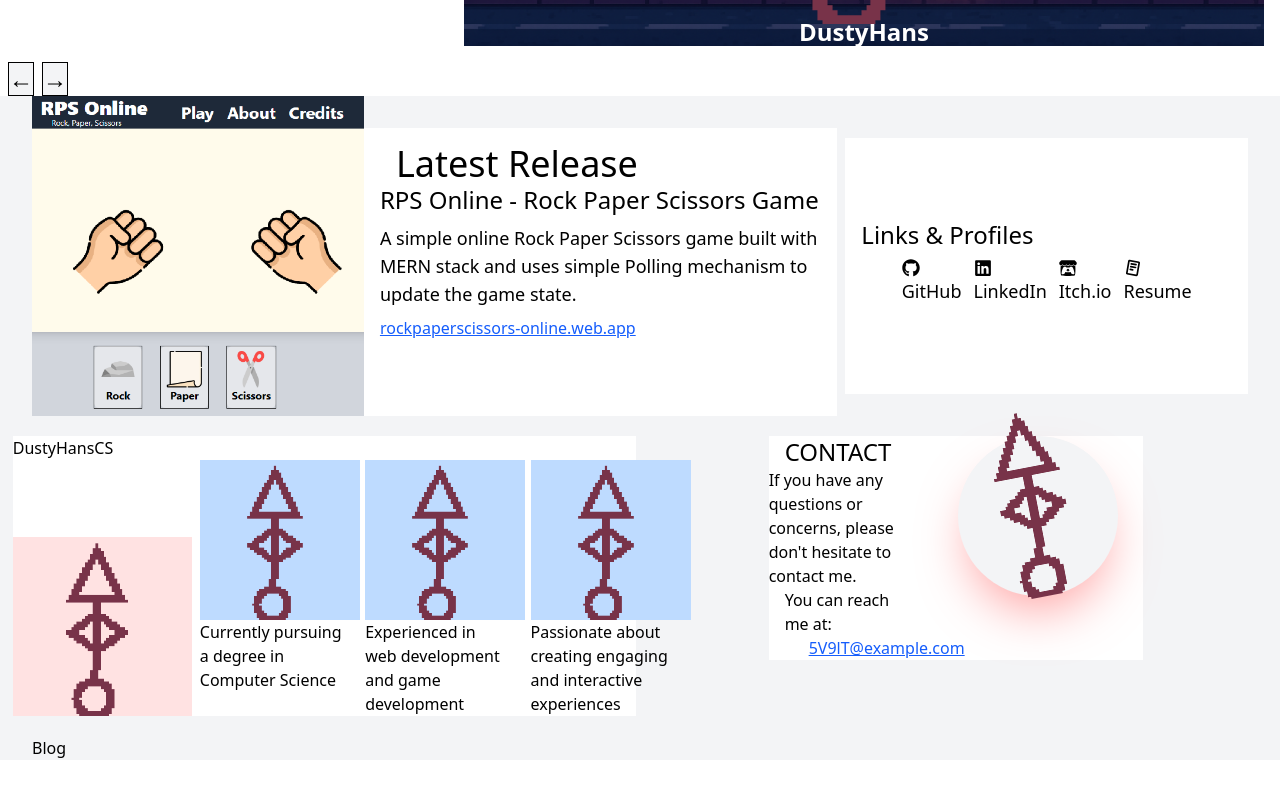
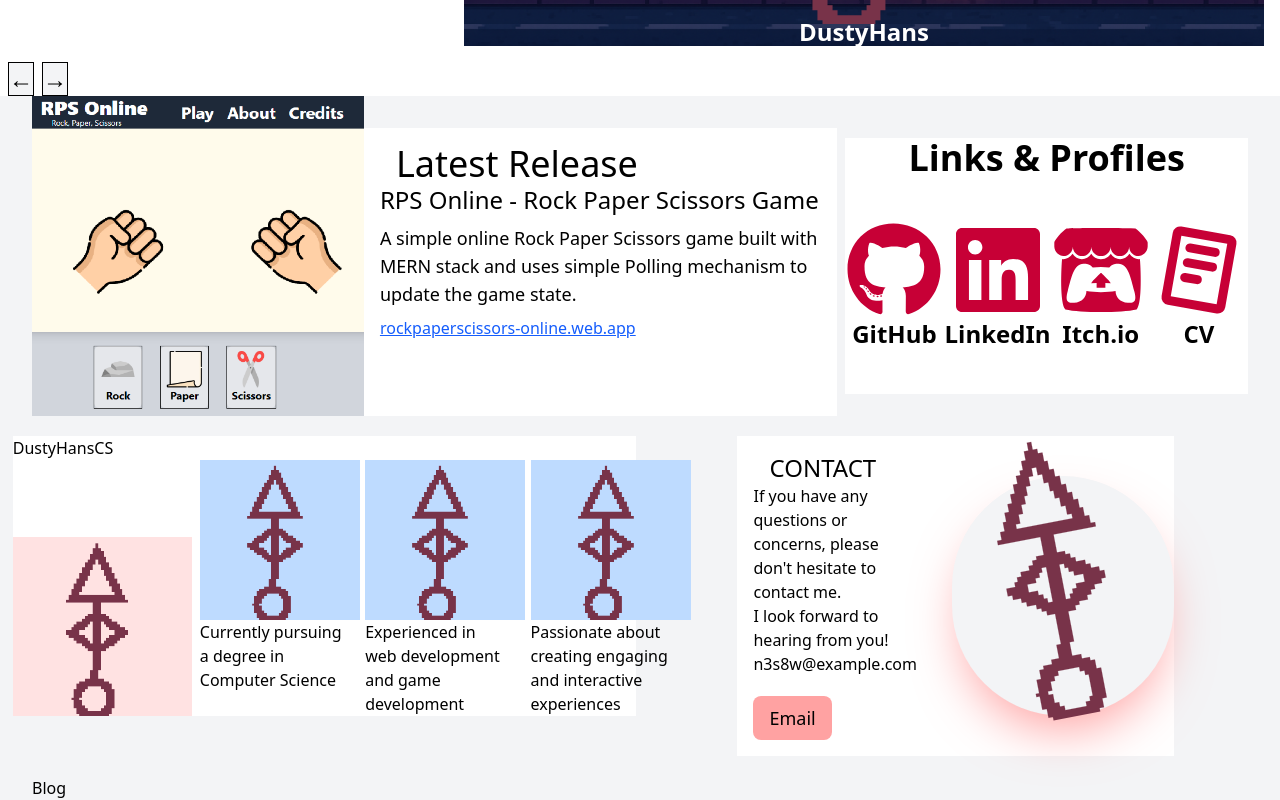
Before and after one commit to DustyCs/DustyCs.github.io, a React (Vite) app: page /#/ in a window 1280 px wide. Shown: the part 320-1120 px from the top of the page. Before the commit the page ends 1080 px from the top, so only its background shows below. Built offline with nearby package versions, Linux system fonts and the light colour scheme.

Commit message:
[DEV] Fixed links and profiles

```diff
--- a/src/features/home-page/components/ContactMe.jsx
+++ b/src/features/home-page/components/ContactMe.jsx
@@ -5,17 +5,18 @@ import { motion } from 'framer-motion'
 export default function ContactMe() {
   return (
     <div className='col-span-1 flex justify-center'>
-      <div className='flex w-[60%] bg-white gap-10'>
-        <div className='w-[40%]'>
+      <div className='flex w-[70%] justify-between bg-white gap-10'>
+        <div className='w-[40%] p-4'>
           <h1 className='text-2xl px-4'>CONTACT</h1>
           <p>If you have any questions or concerns, please don't hesitate to contact me.</p>
-          <p className='px-4'>You can reach me at:</p>
-          <ul className='list-disc px-10'>
-            <ol><a href="mailto:5V9lT@example.com" className='text-blue-600 underline'>5V9lT@example.com</a></ol>
-          </ul>
+          <p>I look forward to hearing from you!</p>
+          <p>n3s8w@example.com</p>
+          <button className='mt-5 px-4 py-2 bg-red-300 rounded-lg hover:bg-red-400 transition'>
+            <a href="mailto:n3s8w@example.com" className='text-lg hover:underline'>Email</a>
+          </button>
         </div>
-        <div className='h-[10rem] w-[10rem] relative bg-gray-100 shadow-2xl shadow-red-300 rounded-full'>
-          <motion.img src={DustyChar} className='absolute bottom-0 left-[50%] -rotate-4 translate-x-[-50%] h-[12rem] object-cover' alt=""
+        <div className='h-[15rem] w-[15rem] relative bg-gray-100 shadow-2xl m-auto shadow-red-300 rounded-full self-center'>
+          <motion.img src={DustyChar} className='absolute bottom-0 left-[50%] -rotate-4 translate-x-[-50%] h-[18rem] object-cover' alt=""
             whileHover={{ rotate: 4 }}
             initial={{ rotate: 0 }}
             animate={{ rotate: -8 }}
--- a/src/features/home-page/components/Portfoli.jsx
+++ b/src/features/home-page/components/Portfoli.jsx
@@ -3,13 +3,25 @@ import { PiReadCvLogoBold } from "react-icons/pi";
 
 export default function Portfoli() {
   return (
-    <div className='col-span-1 flex flex-col h-[80%] bg-white mt-5 justify-center self-center'>
-        <h1 className='text-2xl px-4'>Links & Profiles</h1>
-        <ul className="flex flex-col sm:flex-row justify-center gap-3 items-center">
-            <li className='text-lg my-2 hover:underline'><a href="https://github.com/DustyCs" target="_blank" rel="noreferrer"><FaGithub /> GitHub</a></li>
-            <li className='text-lg my-2 hover:underline'><a href="https://www.linkedin.com/in/dustyhanscs/" target="_blank" rel="noreferrer"><FaLinkedin /> LinkedIn</a></li>
-            <li className='text-lg my-2 hover:underline'><a href="https://dustyhanscs.itch.io/" target="_blank" rel="noreferrer"><FaItchIo /> Itch.io</a></li>
-            <li className='text-lg my-2 hover:underline'><a href="https://dustyhanscs.itch.io/" target="_blank" rel="noreferrer"><PiReadCvLogoBold /> Resume</a></li>
+    <div className='col-span-1 flex flex-col h-[80%] bg-white mt-5 self-center'>
+        <h1 className='text-4xl self-center font-bold'>Links & Profiles</h1>
+        <ul className="flex flex-col sm:flex-row justify-around items-center my-auto">
+            <li className='text-lg my-2 hover:underline flex flex-col items-center'>
+              <a href="https://github.com/DustyCs" className="text-8xl text-rose-700" target="_blank" rel="noreferrer"><FaGithub /></a>
+              <p className="text-2xl font-bold">GitHub</p>
+            </li>
+            <li className='text-lg my-2 hover:underline flex flex-col items-center'>
+              <a href="https://www.linkedin.com/in/dustyhanscs/" className="text-8xl text-rose-700" target="_blank" rel="noreferrer"><FaLinkedin /></a>
+              <p className="text-2xl font-bold">LinkedIn</p>
+            </li>
+            <li className='text-lg my-2 hover:underline flex flex-col items-center'>
+              <a href="https://dustyhanscs.itch.io/" className="text-8xl text-rose-700" target="_blank" rel="noreferrer"><FaItchIo /></a>
+              <p className="text-2xl font-bold">Itch.io</p>
+            </li>
+            <li className='text-lg my-2 hover:underline flex flex-col items-center'>
+              <a href="https://dustyhanscs.itch.io/" className="text-8xl text-rose-700" target="_blank" rel="noreferrer"><PiReadCvLogoBold /></a>
+              <p className="text-2xl font-bold">CV</p>
+            </li>
         </ul>
     </div>
   )
--- /dev/null
+++ b/src/features/home-page/data/blog-data.js
@@ -0,0 +1,6 @@
+
+export const blogData = {
+    title: "My First Blog Post",
+    date: "2024-06-15",
+    content: "This is the content of my first blog post."
+}
```
